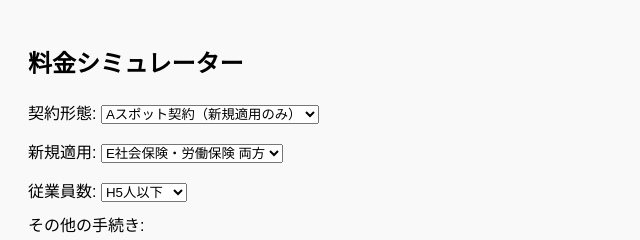
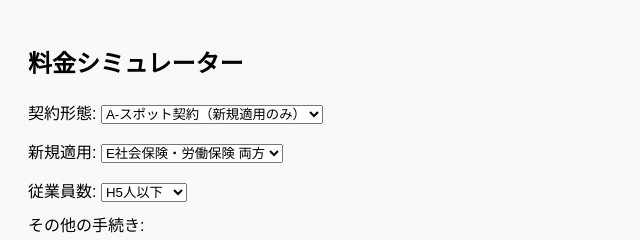
Before and after one commit to kyokonakayama/price-simulator, a plain HTML site: page index.html in a window 1280 px wide. Shown: the top 240 px of the page, 0-640 px from the left. Drawn offline with Linux system fonts and the light colour scheme.

Commit message:
Update index.html

```diff
--- a/index.html
+++ b/index.html
@@ -30,7 +30,7 @@
 
   <label>契約形態:
     <select id="plan">
-      <option value="A">Aスポット契約（新規適用のみ）</option>
+      <option value="A">A-スポット契約（新規適用のみ）</option>
       <option value="B">Bアドバイザリー顧問</option>
       <option value="C">Cレギュラー顧問</option>
       <option value="D">Dレギュラー顧問＋給与計算</option>
```
